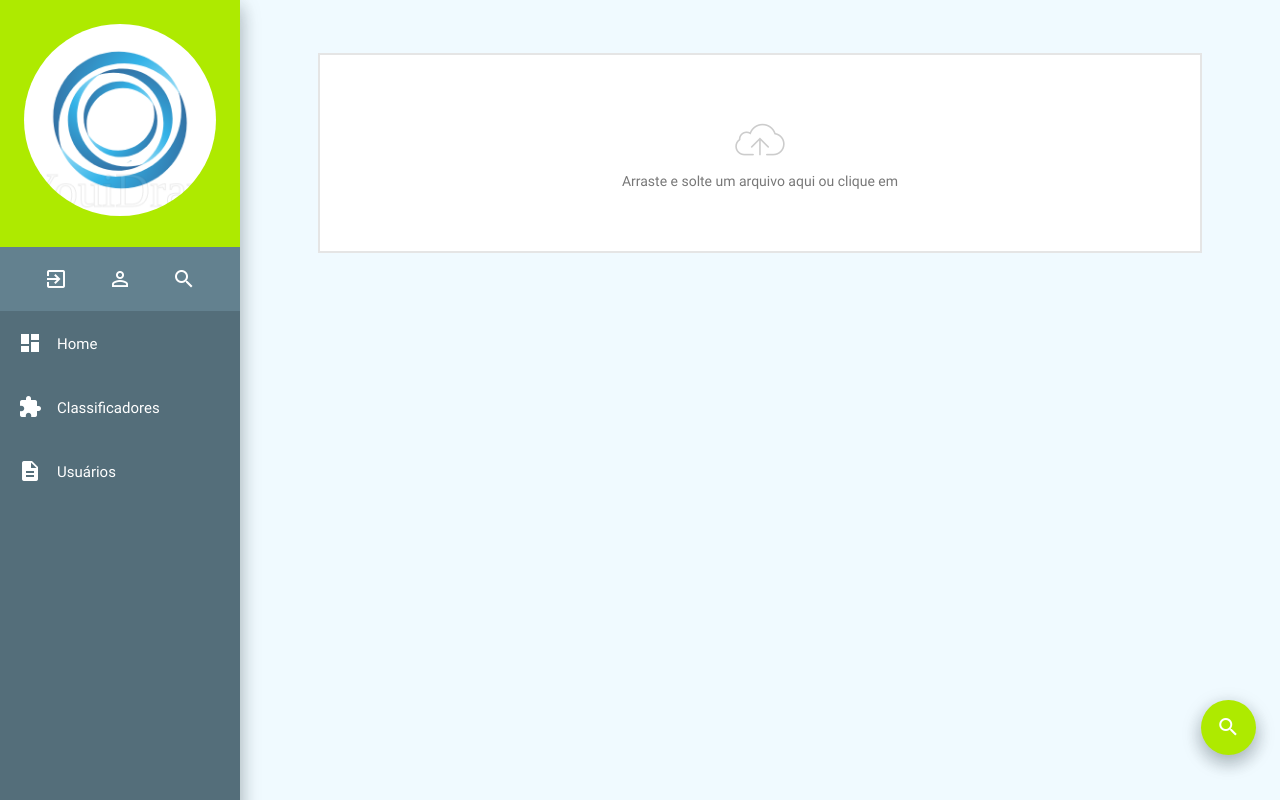
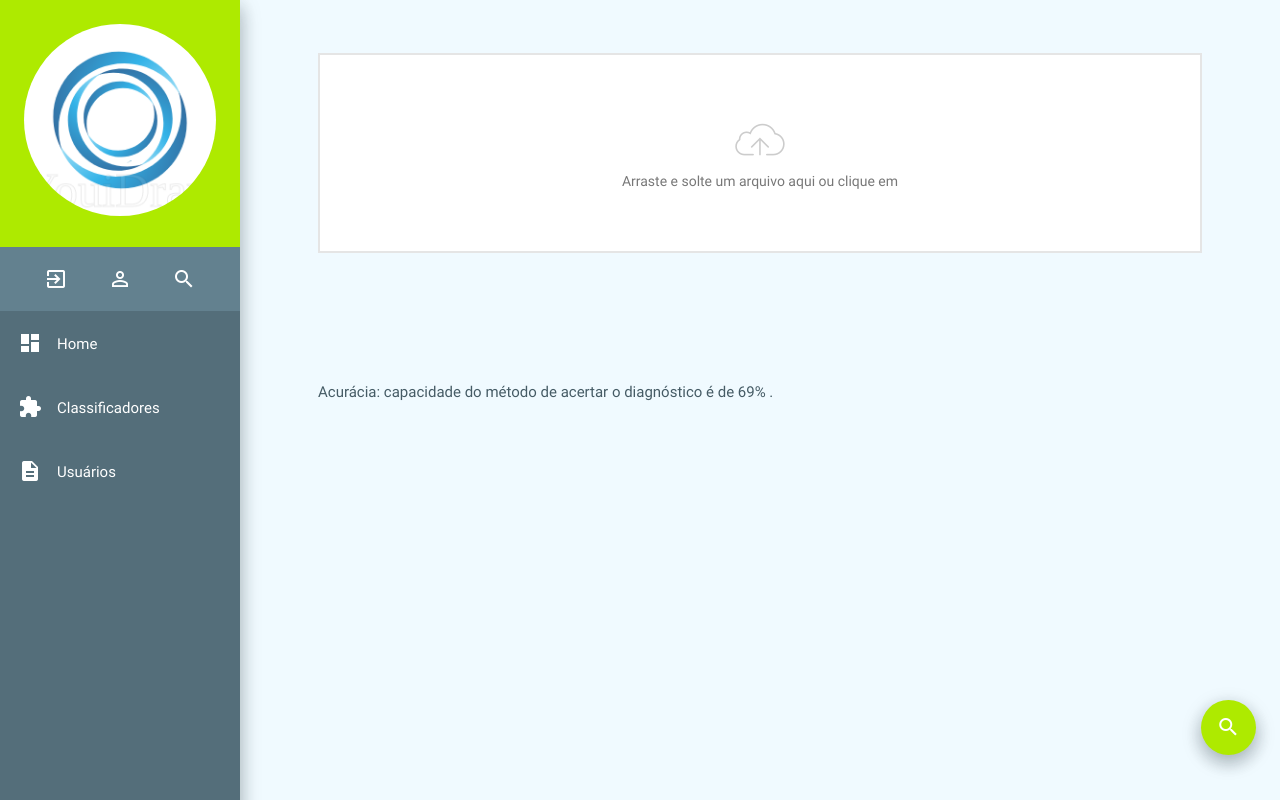
Before and after one commit to augustoberwaldt/skin-system, a Django app: page /app/home in a window 1280 px wide. Run offline with Django 3.2, Linux system fonts and the light colour scheme; a user stored in the database is signed in; some libraries are stand-ins or nearby versions.

Commit message:
Adiciona acuracia

```diff
--- a/administrator/templates/home.html
+++ b/administrator/templates/home.html
@@ -36,6 +36,12 @@
                 </div>
             </div>
         </section>
+
+        <div class="section">
+            <p> Acurácia: capacidade do método de acertar o diagnóstico é de 69% .</p>
+        </div>
+
+
       </div>
     </main>
 {% endblock content %}
```
